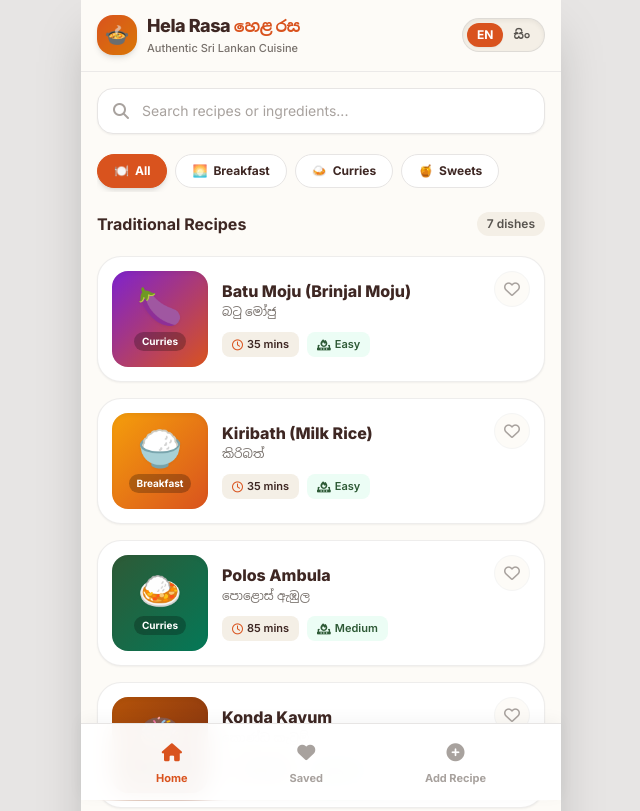
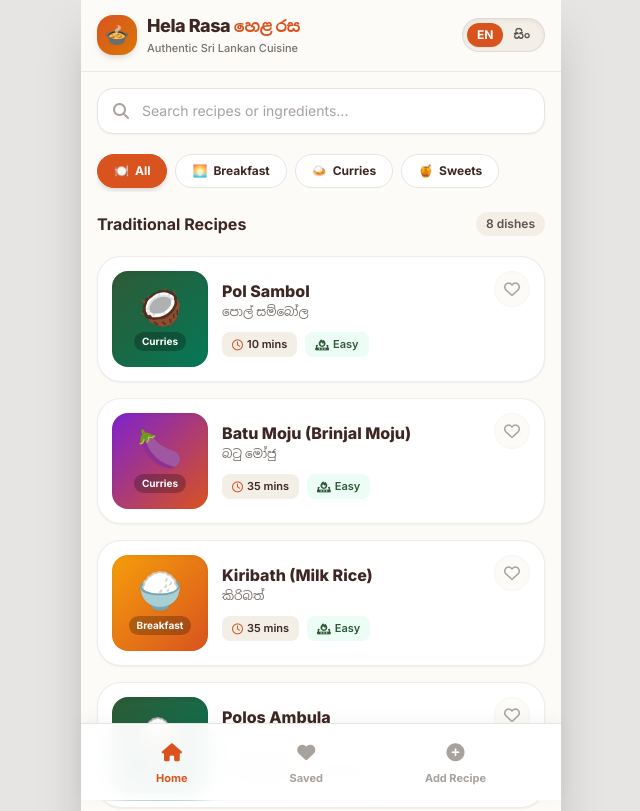
Before and after one commit to gayansanjeewa621234-sys/Hela-Rasa, a plain HTML site: page index.html in a window 1280 px wide. Shown: the top 811 px of the page, without its empty margins (319-959 px from the left). Drawn offline with nearby package versions, Linux system fonts and the light colour scheme.

Commit message:
Add Pol Sambol recipe with details and instructions

```diff
--- a/index.html
+++ b/index.html
@@ -319,6 +319,48 @@
         let isOwnerUnlocked = false;
 
         const DEFAULT_RECIPES = [
+            {
+                id: 'pol-sambol',
+                category: 'Curries',
+                emoji: '🥥',
+                gradient: 'from-leafGreen to-emerald-700',
+                prepTime: 10,
+                cookTime: 0,
+                servings: 4,
+                difficulty: { en: 'Easy', si: 'පහසුයි' },
+                title: { en: 'Pol Sambol', si: 'පොල් සම්බෝල' },
+                subtitle: { en: 'Spicy Sri Lankan Coconut Relish', si: 'සැර රසැති පොල් සම්බෝලය' },
+                description: {
+                    en: 'Freshly grated coconut mixed with red onions, chili, lime juice, and salt.',
+                    si: 'ගාගත් පොල්, රතු ළූණු, මිරිස්, දෙහි ඇඹුල් සහ ලුණු යොදා සාදාගන්නා සාම්ප්‍රදායික සම්බෝලයකි.'
+                },
+                ingredients: {
+                    en: [
+                        '2 cups grated coconut',
+                        '4 red onions, finely chopped',
+                        '1 tbsp chili powder or flakes',
+                        'Juice of 1 lime & salt to taste'
+                    ],
+                    si: [
+                        'ගාගත් පොල් කෝප්ප 2ක්',
+                        'සිහින්ව කපාගත් රතු ළූණු ගෙඩි 4ක්',
+                        'මිරිස් කුඩු හෝ කෑලි මිරිස් මේස හැඳි 1ක්',
+                        'දෙහි ගෙඩියක යුෂ සහ රස අනුව ලුණු'
+                    ]
+                },
+                steps: {
+                    en: [
+                        'Mix chopped red onions, chili, and salt together.',
+                        'Add grated coconut and rub well with your hands.',
+                        'Add lime juice, mix well, and serve fresh.'
+                    ],
+                    si: [
+                        'කපාගත් රතු ළූණු, මිරිස් සහ ලුණු එකට කලවම් කරන්න.',
+                        'ගාගත් පොල් එක් කර අතින් හොඳින් පොඩි කරමින් මිශ්‍ර කරන්න.',
+                        'දෙහි යුෂ එක් කර හොඳින් කලවම් කර පිළිගන්වන්න.'
+                    ]
+                }
+            },
             {
                 id: 'batu-moju',
                 category: 'Curries',
```
